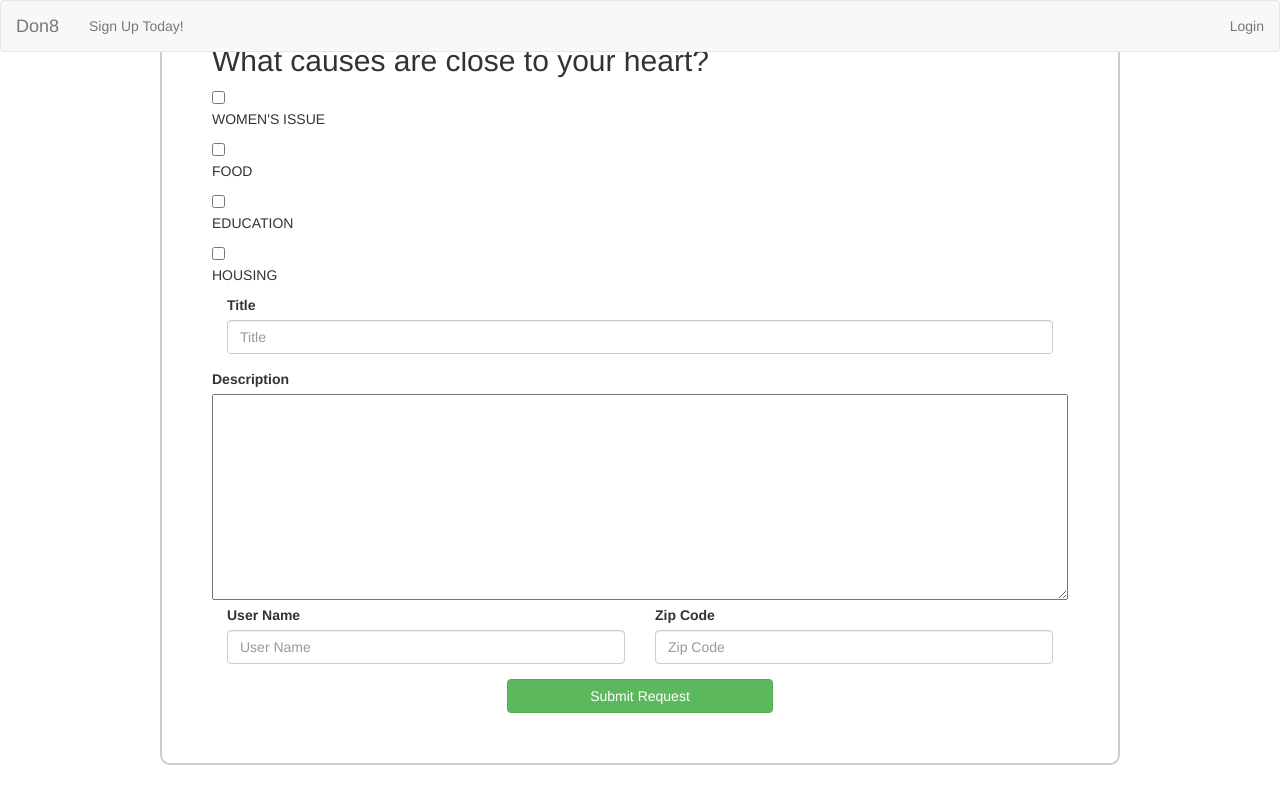
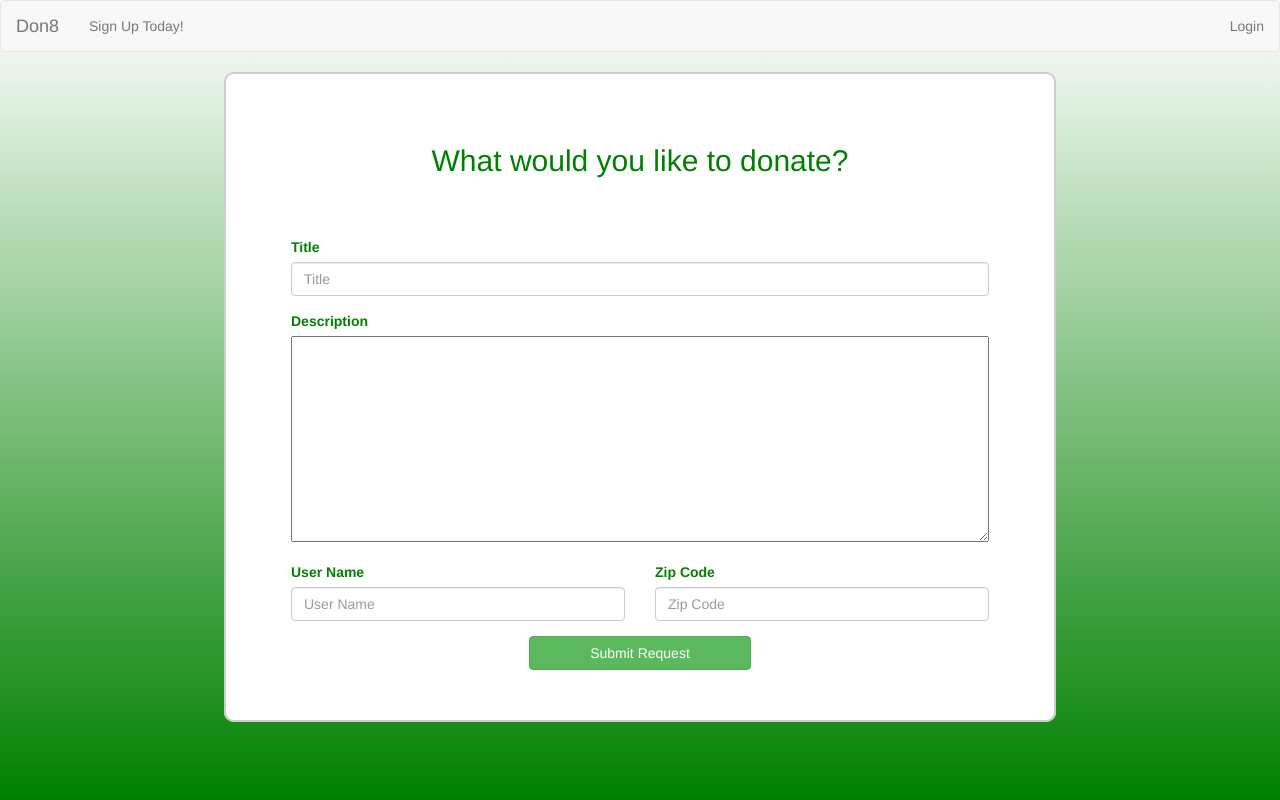
Before and after one commit to anjaligr05/CauseConnect, a Flask app: template templates/donate.html in a window 1280 px wide. Run offline with Flask 2, Linux system fonts and the light colour scheme; the template is opened without the code that fills it, so the values that code supplies are empty; some libraries are stand-ins or nearby versions.

Commit message:
changed files

```diff
--- /dev/null
+++ b/styles/donate.css
@@ -0,0 +1,36 @@
+.signUpHeader{
+    text-align: center;
+    margin-bottom: 60px;
+    color: green;
+}
+
+.signUpPage{
+    width: 65%;
+    height: auto;
+    margin: 0 auto;
+    border-radius: 10px;
+    /* display: flex;
+    flex-direction: column;
+    align-items: center;
+    justify-content: center; */
+    background-color: white;
+    /* border: 2px solid red; */
+}
+
+.signUpForm{
+    width: 100%;
+    border: 2px solid #CCC;
+    padding: 50px;
+    border-radius: 10px;
+    color: green;
+
+}
+
+body{
+    background: linear-gradient(white, green);
+    height: 100%;
+}
+
+html{
+    height: 100%;
+}
--- a/styles/signUp.css
+++ b/styles/signUp.css
@@ -5,7 +5,7 @@
 
 .signUpPage{
     width: 75%;
-    height: 500px;
+    height: 90%;
     margin: 0 auto;
     display: flex;
     flex-direction: column;
@@ -18,9 +18,37 @@
     border: 2px solid #CCC;
     padding: 50px;
     border-radius: 10px;
+    background-color: white;
 }
 
 .signUpFooter{
  margin-top: 40px;
 
 }
+
+.gradient{
+    background: linear-gradient(white, green);
+    height: 100%;
+    width: 100%;
+}
+
+html, body {
+    height: 100%;
+}
+
+*{
+    color: green;
+    font-family: 'Poppins', sans-serif;
+}
+
+/* button{
+    border: 2px solid rgba(92,184,92, 0.6);
+    width: 120px;
+    height: 30px;
+    background-color: black;
+    color: white;
+} */
+
+/* button:hover{
+    background-color: green;
+} */
--- a/templates/donate.html
+++ b/templates/donate.html
@@ -7,7 +7,7 @@
     <title>Page Title</title>
     <meta name="viewport" content="width=device-width, initial-scale=1">
     <link rel="stylesheet" href="https://maxcdn.bootstrapcdn.com/bootstrap/3.3.7/css/bootstrap.min.css" />
-    <link rel="stylesheet" type="text/css" media="screen" href="/styles/signUp.css" />
+    <link rel="stylesheet" type="text/css" media="screen" href="/styles/donate.css" />
     <link href="https://fonts.googleapis.com/css?family=Poppins" rel="stylesheet">
 </head>
 
@@ -38,57 +38,33 @@
             <h2 class="signUpHeader"> What would you like to donate?</h2>
 
             <div class="main">
-                    <div class="causes">
-                        <h2 class="causes-header"> What causes are close to your heart? </h2>
-                        <div class="main-center ">
-                            <div class="cause women">
-                                <input type="checkbox" name="women" />
-                                <p class="text"> WOMEN'S ISSUE </p>
-                            </div>
-                            <div class="cause hunger">
-                                <input type="checkbox" name="hunger" />
-                                <p class="text"> FOOD </p>
-                            </div>
-                            <div class="cause education">
-                                <input type="checkbox" name="education" />
-                                <p class="text"> EDUCATION </p>
-                            </div>
-                            <div class="cause housing">
-                                <input type="checkbox" name="housing" />
-                                <p class="text"> HOUSING </p>
-                            </div>
-                        </div>
-                </div>
 
                 <div class="form-row">
-                <div class="form-group col-md-12">
+                    <div class="form-group col-md-12 title">
                         <label for="inputEmail4">Title</label>
                         <input type="email" class="form-control" id="inputEmail4" placeholder="Title">
                     </div>
                 </div>
+
+
+                <div class="form-row description">
+                    <div class="form-group col-md-12 title">
                         <label for="inputEmail4">Description</label>
-            <div class="form-row">
-                <!-- <div class="form-group col-md-6">
-                    <label for="inputEmail4">Email</label>
-                    <input type="email" class="form-control" id="inputEmail4" placeholder="Email">
-                </div>
-                <div class="form-group col-md-6">
-                    <label for="inputPassword4">Password</label>
-                    <input type="password" class="form-control" id="inputPassword4" placeholder="Password">
-                </div> -->
-
                         <textarea style="width:100%" rows="10"></textarea>
                     </div>
-            <div class=" form-row ">
+                </div>
+
+                <div class=" form-row username">
                     <div class="form-group col-md-6 ">
                         <label for="inputEmail4 ">User Name</label>
                         <input type="email " class="form-control " id="inputEmail4 " placeholder="User Name ">
                     </div>
-                <div class="form-group col-md-6 ">
+                    <div class="form-group col-md-6 zipcode">
                         <label for="inputPassword4 ">Zip Code</label>
                         <input type="password " class="form-control " id="inputPassword4 " placeholder="Zip Code ">
                     </div>
                 </div>
+
                 <div class="row signUpFooter ">
                     <div class="col-md-4 "></div>
                     <div class="col-md-4 ">
@@ -98,8 +74,6 @@
                 </div>
         </form>
         </div>
-
-
 </body>
 
 </html>
```
Also changed, not shown: styles/causes.css (+9 -0 lines), templates/index.html (+7 -1 lines), templates/request.html (+24 -15 lines), templates/signUp.html (+31 -9 lines). Lines whose indentation alone changed are shown as unchanged.
